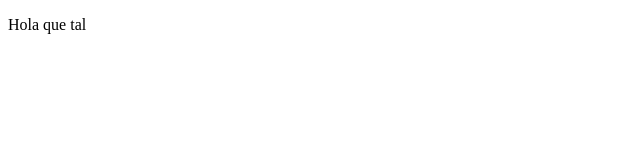
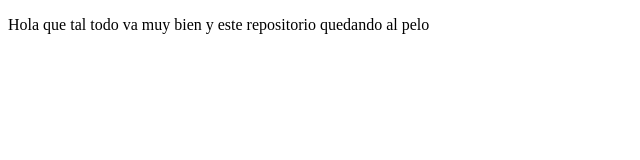
Before and after one commit to Luisfetachin/proyectoDemoCursoPrework, a plain HTML site: page index.html in a window 1280 px wide. Shown: the whole page, without its empty margins (0-640 px from the left). Drawn offline with Linux system fonts and the light colour scheme.

Commit message:
Agregamos mas texto

```diff
--- a/index.html
+++ b/index.html
@@ -7,6 +7,6 @@
     <title>Documents</title>
 </head>
 <body>
-    <p>Hola que tal</p>
+    <p>Hola que tal todo va muy bien y este repositorio quedando al pelo</p>
 </body>
 </html>
```
